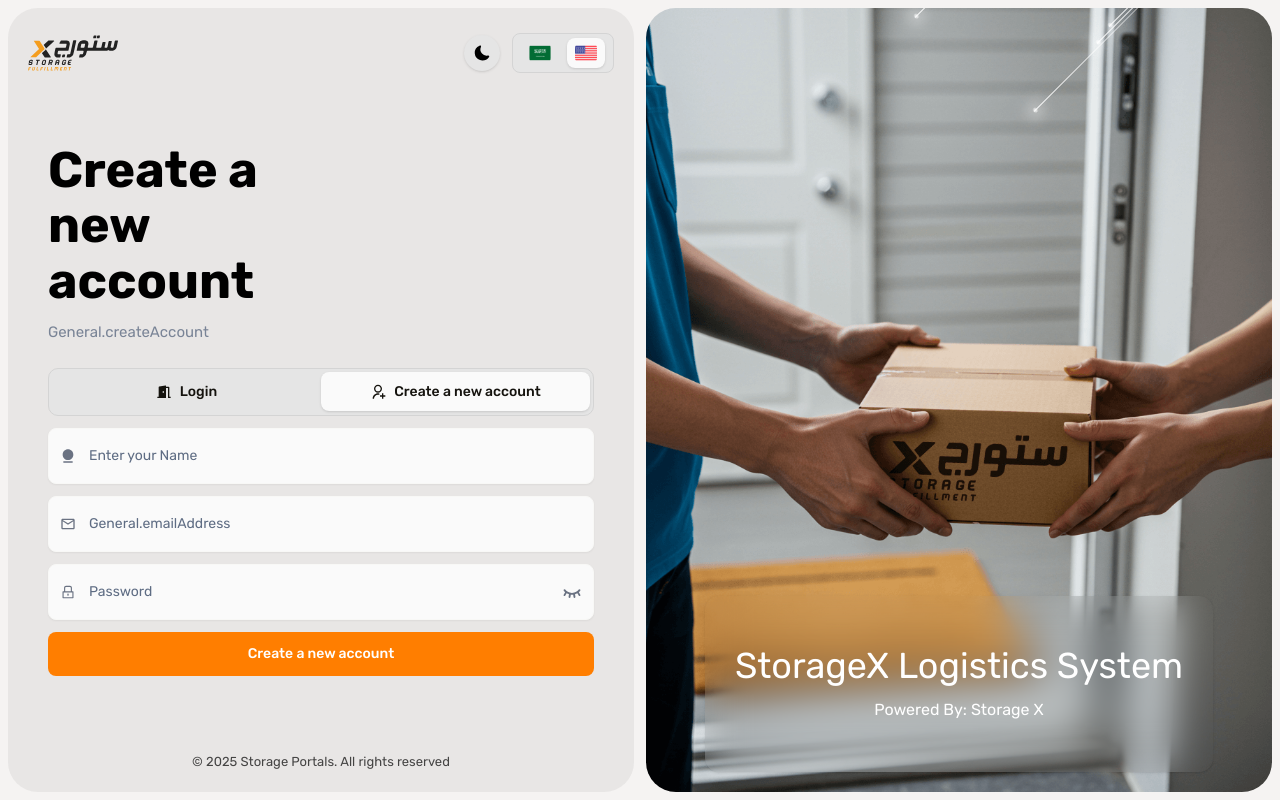
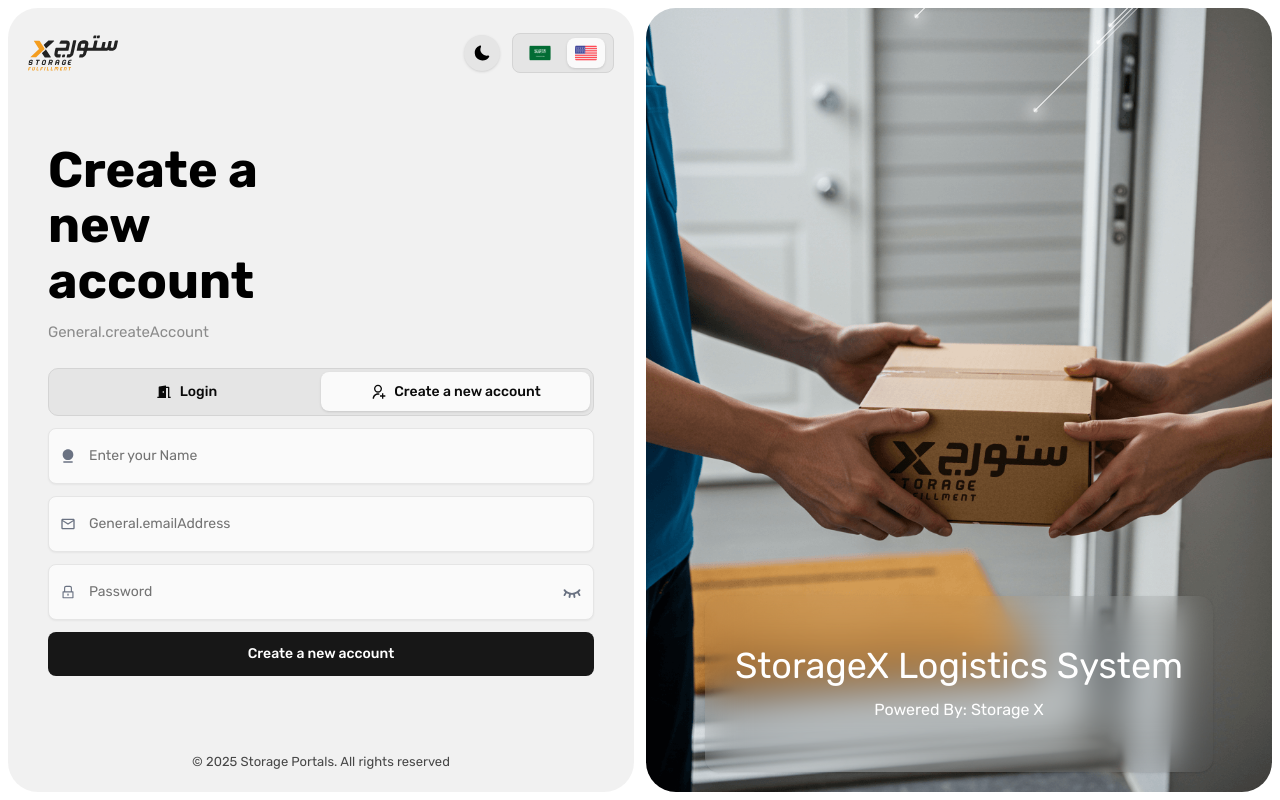
Before and after one commit to Alisobh21/portalshad, a Next.js app: page /en/register in a window 1280 px wide. Built offline with nearby package versions, Linux system fonts and the light colour scheme; no server answers; what secure-ls would draw is missing.

Commit message:
fix colors

```diff
--- a/app/[locale]/(auth)/login/LoginForm.tsx
+++ b/app/[locale]/(auth)/login/LoginForm.tsx
@@ -232,6 +232,7 @@
           {/* SUBMIT */}
           <Button
             type="submit"
+            variant="primary"
             disabled={!!loginLoading}
             className="w-full btn-primary text-white py-5.5"
           >
--- a/app/[locale]/ConditionalLayout.tsx
+++ b/app/[locale]/ConditionalLayout.tsx
@@ -104,7 +104,7 @@
   if (inactiveRoutes.some((route) => routeWithoutLocale.includes(route))) {
     return (
       <>
-        <div className="relative">
+        <div className="relative ">
           <AuthFetcher />
           <div className="absolute top-0 left-0 w-full">
             <Navbar />
@@ -118,13 +118,13 @@
   }
 
   return (
-    <div className="relative">
+    <div className="relative bg-[#f5f3f2]">
       <AuthFetcher />
       <FetchInitData />
       <div className="absolute top-0 left-0 w-full">
         <Navbar />
       </div>
-      <main className="relative flex h-screen overflow-visible">
+      <main className="relative flex overflow-visible">
         <Sidebar variant="desktop" />
         <Sidebar variant="mobile" />
         <div
--- a/app/[locale]/not-found.tsx
+++ b/app/[locale]/not-found.tsx
@@ -10,7 +10,7 @@
   const t = useTranslations("NotFound");
 
   return (
-    <div className="flex min-h-screen w-full flex-col items-center justify-center gap-5 px-6 text-center">
+    <div className="flex min-h-[calc(100dvh-90px)] w-full flex-col items-center justify-center gap-5 px-6 text-center">
       <div className="flex w-full justify-center">
         <Image
           src="/monster.svg"
--- a/app/globals.css
+++ b/app/globals.css
@@ -6,76 +6,116 @@
 @theme inline {
   --color-background: var(--background);
   --color-foreground: var(--foreground);
+  --font-instrument: var(--font-instrument);
+  --font-mono: var(--font-geist-mono);
+  --font-mona-sans: var(--font-mona-sans);
   --font-rubik: var(--font-rubik);
+  --color-sidebar-ring: var(--sidebar-ring);
+  --color-sidebar-border: var(--sidebar-border);
+  --color-sidebar-accent-foreground: var(--sidebar-accent-foreground);
+  --color-sidebar-accent: var(--sidebar-accent);
+  --color-sidebar-primary-foreground: var(--sidebar-primary-foreground);
+  --color-sidebar-primary: var(--sidebar-primary);
+  --color-sidebar-foreground: var(--sidebar-foreground);
+  --color-sidebar: var(--sidebar);
+  --color-chart-5: var(--chart-5);
+  --color-chart-4: var(--chart-4);
+  --color-chart-3: var(--chart-3);
+  --color-chart-2: var(--chart-2);
+  --color-chart-1: var(--chart-1);
+  --color-ring: var(--ring);
+  --color-input: var(--input);
+  --color-border: var(--border);
+  --color-destructive: var(--destructive);
+  --color-accent-foreground: var(--accent-foreground);
+  --color-accent: var(--accent);
+  --color-muted-foreground: var(--muted-foreground);
+  --color-muted: var(--muted);
+  --color-secondary-foreground: var(--secondary-foreground);
+  --color-secondary: var(--secondary);
+  --color-primary-foreground: var(--primary-foreground);
   --color-primary: var(--primary);
-  --font-ibmPlex: var(--font-ibmPlex);
-  --color-primary-foreground: var(--primary-foreground);
-  --color-secondary: var(--secondary);
-  --color-muted: var(--muted);
-  --color-muted-foreground: var(--muted-foreground);
-  --color-border: var(--border);
-  --color-input: var(--input);
-  --color-ring: var(--ring);
-  --color-destructive: var(--destructive);
-  --color-accent: var(--accent);
-  --color-accent-foreground: var(--accent-foreground);
-  --color-chart-1: var(--chart-1);
-  --color-chart-2: var(--chart-2);
-  --color-chart-3: var(--chart-3);
-  --color-chart-4: var(--chart-4);
-  --color-chart-5: var(--chart-5);
+  --color-popover-foreground: var(--popover-foreground);
+  --color-popover: var(--popover);
+  --color-card-foreground: var(--card-foreground);
+  --color-card: var(--card);
   --radius-sm: calc(var(--radius) - 4px);
   --radius-md: calc(var(--radius) - 2px);
   --radius-lg: var(--radius);
   --radius-xl: calc(var(--radius) + 4px);
 }
+
 :root {
   --radius: 0.625rem;
-  --background: #f5f3f2;
-  --foreground: oklch(0.186 0.01 83.89);
   --primary: oklch(0.73 0.201 56.94);
-  --secondary: oklch(0.978 0.003 100);
-  --muted: oklch(0.651 0.016 287.24);
-  --muted-foreground: oklch(0.529 0.04 260.73);
-  --border: oklch(0.847 0.007 281.05);
-  --input: oklch(0.978 0.003 100);
-  --ring: oklch(0.67 0.024 243.52);
-  --destructive: oklch(0.527 0.225 29.23);
-  --accent: oklch(0.699 0.176 255.01);
-  --accent-foreground: oklch(1 0 0); /* #ffffff */
-  --chart-1: oklch(0.695 0.193 26.46);
-  --chart-2: oklch(0.782 0.184 144.33);
-  --chart-3: oklch(0.693 0.164 251.67);
-  --chart-4: oklch(0.963 0.211 104.77);
-  --chart-5: oklch(0.713 0.214 48.32);
-  --content1: hsl(0 0% 100%);
-  --content2: hsl(0 0% 96%);
-  --content3: hsl(0 0% 92%);
+  --background: oklch(1 0 0);
+  --foreground: oklch(0.145 0 0);
+  --card: oklch(1 0 0);
+  --card-foreground: oklch(0.145 0 0);
+  --popover: oklch(1 0 0);
+  --popover-foreground: oklch(0.145 0 0);
+  --primary: oklch(0.205 0 0);
+  --primary-foreground: oklch(0.985 0 0);
+  --secondary: oklch(0.97 0 0);
+  --secondary-foreground: oklch(0.205 0 0);
+  --muted: oklch(0.97 0 0);
+  --muted-foreground: oklch(0.556 0 0);
+  --accent: oklch(0.97 0 0);
+  --accent-foreground: oklch(0.205 0 0);
+  --destructive: oklch(0.577 0.245 27.325);
+  --border: oklch(0.922 0 0);
+  --input: oklch(0.922 0 0);
+  --ring: oklch(0.708 0 0);
+  --chart-1: oklch(0.646 0.222 41.116);
+  --chart-2: oklch(0.6 0.118 184.704);
+  --chart-3: oklch(0.398 0.07 227.392);
+  --chart-4: oklch(0.828 0.189 84.429);
+  --chart-5: oklch(0.769 0.188 70.08);
+  --sidebar: oklch(0.985 0 0);
+  --sidebar-foreground: oklch(0.145 0 0);
+  --sidebar-primary: oklch(0.205 0 0);
+  --sidebar-primary-foreground: oklch(0.985 0 0);
+  --sidebar-accent: oklch(0.97 0 0);
+  --sidebar-accent-foreground: oklch(0.205 0 0);
+  --sidebar-border: oklch(0.922 0 0);
+  --sidebar-ring: oklch(0.708 0 0);
 }
 
 .dark {
-  --background: oklch(0 0 0); /* #000000 */
-  --foreground: oklch(0.978 0.003 100); /* #f5f5f5 */
-  --primary: oklch(0.73 0.201 56.94); /* #ea7831 */
-  --primary-foreground: oklch(1 0 0); /* #ffffff */
-  --secondary: oklch(0.358 0.053 254.72); /* #4b5563 */
-  --muted: oklch(0.302 0.052 261.23); /* #374151 */
-  --muted-foreground: oklch(0.819 0.01 231.92); /* #d1d5db */
-  --border: oklch(0.302 0.052 261.23); /* #374151 */
-  --input: oklch(0.143 0.02 254.44); /* #111827 */
-  --ring: oklch(0.529 0.04 260.73); /* #6b7280 */
-  --destructive: oklch(0.695 0.193 26.46); /* #f87171 */
-  --accent: oklch(0.699 0.176 255.01); /* #3b82f6 */
-  --accent-foreground: oklch(1 0 0); /* #ffffff */
-  --chart-1: oklch(0.695 0.193 26.46); /* #f87171 */
-  --chart-2: oklch(0.782 0.184 144.33); /* #34d399 */
-  --chart-3: oklch(0.693 0.164 251.67); /* #60a5fa */
-  --chart-4: oklch(0.963 0.211 104.77); /* #facc15 */
-  --chart-5: oklch(0.713 0.214 48.32); /* #f97316 */
-  --content1: hsl(222 11% 12%);
-  --content2: hsl(222 10% 17%);
-  --content3: hsl(222 10% 22%);
+  --background: oklch(0.145 0 0);
+  --primary: oklch(0.73 0.201 56.94);
+  --foreground: oklch(0.985 0 0);
+  --card: oklch(0.205 0 0);
+  --card-foreground: oklch(0.985 0 0);
+  --popover: oklch(0.205 0 0);
+  --popover-foreground: oklch(0.985 0 0);
+  --primary: oklch(0.922 0 0);
+  --primary-foreground: oklch(0.205 0 0);
+  --secondary: oklch(0.269 0 0);
+  --secondary-foreground: oklch(0.985 0 0);
+  --muted: oklch(0.269 0 0);
+  --muted-foreground: oklch(0.708 0 0);
+  --accent: oklch(0.269 0 0);
+  --accent-foreground: oklch(0.985 0 0);
+  --destructive: oklch(0.704 0.191 22.216);
+  --border: oklch(1 0 0 / 10%);
+  --input: oklch(1 0 0 / 15%);
+  --ring: oklch(0.556 0 0);
+  --chart-1: oklch(0.646 0.222 41.116);
+  --chart-2: oklch(0.6 0.118 184.704);
+  --chart-3: oklch(0.398 0.07 227.392);
+  --chart-4: oklch(0.828 0.189 84.429);
+  --chart-5: oklch(0.769 0.188 70.08);
+  --sidebar: oklch(0.205 0 0);
+  --sidebar-foreground: oklch(0.985 0 0);
+  --sidebar-primary: oklch(0.488 0.243 264.376);
+  --sidebar-primary-foreground: oklch(0.985 0 0);
+  --sidebar-accent: oklch(0.269 0 0);
+  --sidebar-accent-foreground: oklch(0.985 0 0);
+  --sidebar-border: oklch(1 0 0 / 10%);
+  --sidebar-ring: oklch(0.556 0 0);
 }
+
 @font-face {
   font-family: "SaudiRiyal";
   src: url("/fonts/saudi_riyal.ttf") format("truetype");
--- a/components/logoutBtn.tsx
+++ b/components/logoutBtn.tsx
@@ -47,6 +47,7 @@
   return (
     <Button
       disabled={Boolean(logoutLoading)}
+      variant="outline"
       onClick={handleLogout}
       className="w-full flex justify-start gap-2"
       aria-busy={isLoading}
```
